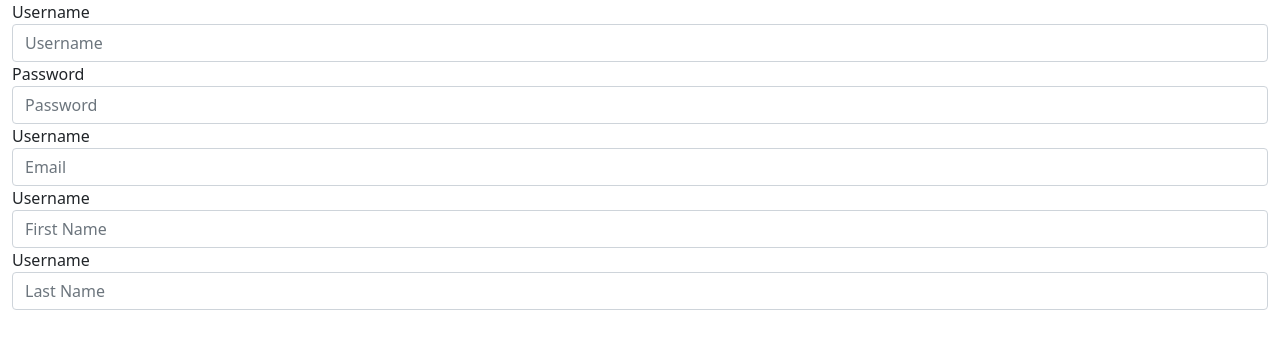
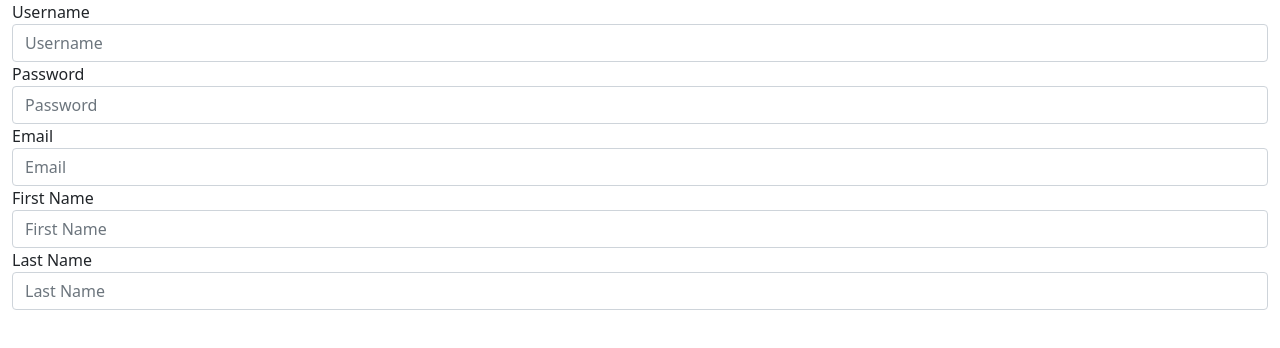
Before and after one commit to andrew-m94/LunchRunnerFrontend_, a React (Create React App) app: page /register in a window 1280 px wide. Shown: the top 348 px of the page. Built offline with nearby package versions, Linux system fonts and the light colour scheme.

Commit message:
Fixed form label names, fixed handlesubmit placement

```diff
--- a/src/components/Login/Login.jsx
+++ b/src/components/Login/Login.jsx
@@ -15,8 +15,8 @@ const Login = () => {
     }
 
     return (
-        <div class="container-fluid" onSubmit={(event) => handleSubmit(event)}>
-            <form>
+        <div class="container-fluid">
+            <form onSubmit={(event) => handleSubmit(event)}>
                 <div class="form-group">
                     <label for="usernameInput" >Username </label>
                     <input type="username" class="form-control" id="usernameInput" placeholder="Username" onChange={(event) => setUsername(event.target.value)}/>
--- a/src/components/RegisterUser/RegisterUser.jsx
+++ b/src/components/RegisterUser/RegisterUser.jsx
@@ -27,8 +27,8 @@ const RegisterUser = () => {
     };
 
     return (
-        <div class="container-fluid" onSubmit={(event) => handleSubmit(event)}>
-            <form>
+        <div class="container-fluid">
+            <form onSubmit={(event) => handleSubmit(event)}>
                 <div class="form-group">
                     <label for="usernameInput" >Username </label>
                     <input type="username" class="form-control" id="usernameInput" placeholder="Username" onChange={(event) => setUsername(event.target.value)}/>
@@ -38,15 +38,15 @@ const RegisterUser = () => {
                     <input type="password" class="form-control" id="inputPassword" placeholder="Password" onChange={(event) => setPassword(event.target.value)}/>
                 </div>
                 <div class="form-group">
-                    <label for="emailInput" >Username </label>
+                    <label for="emailInput" >Email </label>
                     <input type="email" class="form-control" id="emailInput" placeholder="Email" onChange={(event) => setEmail(event.target.value)}/>
                 </div>
                 <div class="form-group">
-                    <label for="firstNameInput" >Username </label>
+                    <label for="firstNameInput" >First Name </label>
                     <input type="firstName" class="form-control" id="firstNameInput" placeholder="First Name" onChange={(event) => setFirstName(event.target.value)}/>
                 </div>
                 <div class="form-group">
-                    <label for="lastNameInput" >Username </label>
+                    <label for="lastNameInput" >Last Name </label>
                     <input type="lastName" class="form-control" id="lastNameInput" placeholder="Last Name" onChange={(event) => setLastName(event.target.value)}/>
                 </div>
             </form>
```
